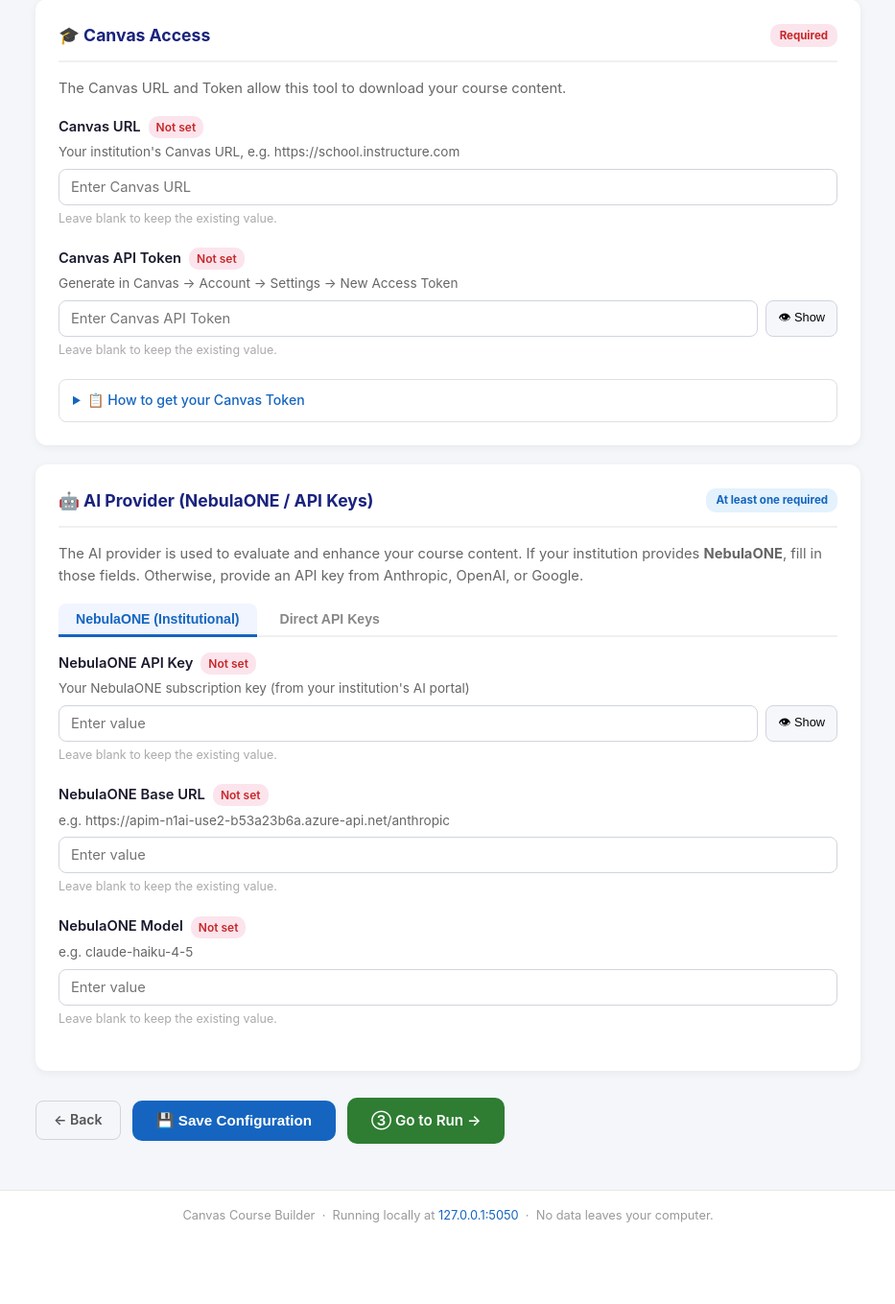
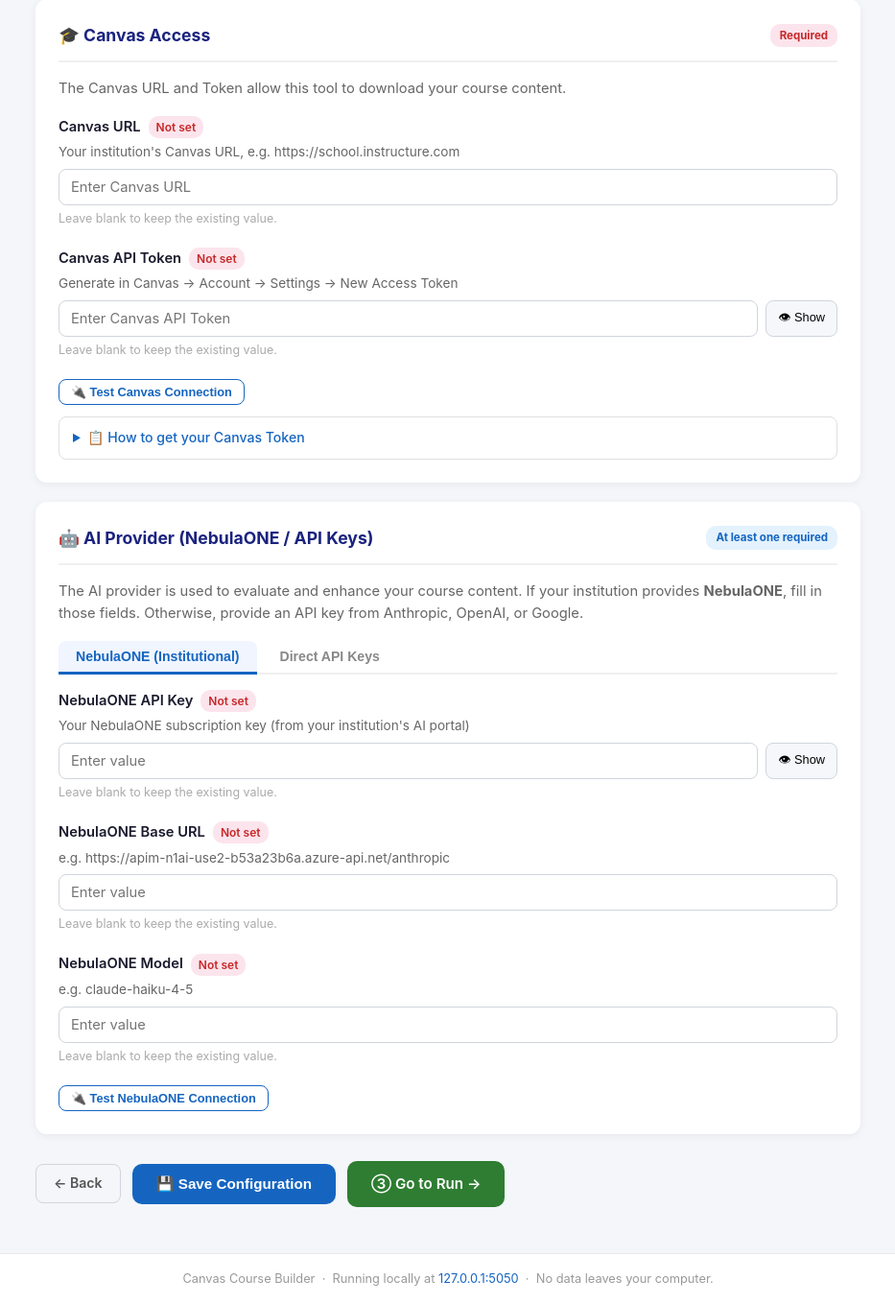
Before and after one commit to djfusco/hax-ai-canvas, a Flask app: page /setup in a window 1280 px wide. Shown: the part 233-1592 px from the top of the page at 96% size, without its empty margins (173-1106 px from the left). Before the commit the page ends 1507 px from the top, so only its background shows below. Run offline with Flask 3, Linux system fonts and the light colour scheme.

Commit message:
update config process

```diff
--- a/python/app/app.py
+++ b/python/app/app.py
@@ -28,6 +28,7 @@ except ImportError:
 from setup_wizard import (
     REQUIRED_ENV_VARS, load_env_values, mask_value, run_all_checks,
     save_env_values, validate_env_value, install_packages, PROJECT_ROOT,
+    test_canvas_connection, test_ai_connection,
 )
 from pipeline_runner import STEPS, get_job, start_run, stop_npm
 
@@ -122,6 +123,31 @@ def setup_save():
 
     save_env_values(new_values)
     return redirect(url_for("index"))
+
+
+@app.route("/setup/save-ajax", methods=["POST"])
+def setup_save_ajax():
+    """Save .env values via AJAX and return JSON (used by test-connection flow)."""
+    new_values = {}
+    errors = {}
+    for var in REQUIRED_ENV_VARS:
+        key   = var["key"]
+        value = request.form.get(key, "").strip()
+        if not value:
+            continue  # keep existing
+        validate = var.get("validate", "none")
+        err = validate_env_value(key, value, validate)
+        if err:
+            errors[key] = err
+        else:
+            new_values[key] = value
+
+    if errors:
+        return jsonify({"ok": False, "errors": errors})
+
+    if new_values:
+        save_env_values(new_values)
+    return jsonify({"ok": True})
 
 
 @app.route("/install-packages", methods=["POST"])
@@ -296,6 +322,22 @@ def api_checks():
     return jsonify(result)
 
 
+@app.route("/api/test-connection", methods=["POST"])
+def api_test_connection():
+    """Test a Canvas or AI provider connection using saved .env credentials."""
+    data = request.get_json() or {}
+    provider = data.get("provider", "").strip().lower()
+
+    if provider == "canvas":
+        result = test_canvas_connection()
+    elif provider in ("nebula", "anthropic", "openai", "gemini"):
+        result = test_ai_connection(provider)
+    else:
+        result = {"ok": False, "message": f"Unknown provider: {provider}"}
+
+    return jsonify(result)
+
+
 # ── main ──────────────────────────────────────────────────────────────────────
 
 def open_browser():
--- a/python/app/setup_wizard.py
+++ b/python/app/setup_wizard.py
@@ -308,6 +308,129 @@ def run_all_checks() -> Dict:
     return {"checks": checks, "all_ok": all_ok}
 
 
+# ── connection tests ──────────────────────────────────────────────────────────
+
+def test_canvas_connection() -> dict:
+    """Test Canvas API credentials by hitting /api/v1/users/self."""
+    import ssl
+    import urllib.request
+    import urllib.error
+    import json as _json
+
+    values = load_env_values()
+    url   = values.get("CANVAS_URL", "").rstrip("/")
+    token = values.get("CANVAS_TOKEN", "")
+
+    if not url or not token:
+        return {"ok": False, "message": "Canvas URL or Token is not configured."}
+
+    # Build an SSL context that uses certifi's CA bundle (fixes macOS Python installs)
+    try:
+        import certifi
+        ssl_ctx = ssl.create_default_context(cafile=certifi.where())
+    except ImportError:
+        ssl_ctx = ssl.create_default_context()
+
+    try:
+        req = urllib.request.Request(
+            f"{url}/api/v1/users/self",
+            headers={"Authorization": f"Bearer {token}"},
+        )
+        with urllib.request.urlopen(req, timeout=15, context=ssl_ctx) as resp:
+            data = _json.loads(resp.read())
+            name = data.get("name", "Unknown")
+            return {"ok": True, "message": f"Connected as {name}"}
+    except urllib.error.HTTPError as exc:
+        if exc.code == 401:
+            return {"ok": False, "message": "Invalid token — Canvas returned 401 Unauthorized."}
+        return {"ok": False, "message": f"Canvas returned HTTP {exc.code}."}
+    except Exception as exc:
+        return {"ok": False, "message": f"Connection failed: {exc}"}
+
+
+def test_ai_connection(provider: str) -> dict:
+    """Test an AI provider by sending a tiny prompt."""
+    values = load_env_values()
+
+    try:
+        if provider in ("nebula", "anthropic"):
+            try:
+                from anthropic import Anthropic
+            except ImportError:
+                return {"ok": False, "message": "anthropic package is not installed."}
+
+            if provider == "nebula":
+                key = values.get("NEBULA_API_KEY", "")
+                url = values.get("NEBULA_BASE_URL", "")
+                model = values.get("NEBULA_MODEL", "claude-haiku-4-5")
+                if not key or not url:
+                    return {"ok": False, "message": "NebulaONE API Key or Base URL is not configured."}
+                client = Anthropic(api_key=key, base_url=url)
+            else:
+                key = values.get("ANTHROPIC_API_KEY", "")
+                model = "claude-haiku-4-5"
+                if not key:
+                    return {"ok": False, "message": "Anthropic API Key is not configured."}
+                client = Anthropic(api_key=key)
+
+            r = client.messages.create(
+                model=model,
+                max_tokens=16,
+                messages=[{"role": "user", "content": "Say hello in 3 words."}],
+                timeout=20,
+            )
+            reply = r.content[0].text.strip()
+            return {"ok": True, "message": f"Connected — model replied: \"{reply}\""}
+
+        elif provider == "openai":
+            try:
+                from openai import OpenAI
+            except ImportError:
+                return {"ok": False, "message": "openai package is not installed."}
+
+            key = values.get("OPENAI_API_KEY", "")
+            if not key:
+                return {"ok": False, "message": "OpenAI API Key is not configured."}
+
+            client = OpenAI(api_key=key)
+            r = client.chat.completions.create(
+                model="gpt-4o-mini",
+                max_tokens=16,
+                messages=[{"role": "user", "content": "Say hello in 3 words."}],
+                timeout=20,
+            )
+            reply = r.choices[0].message.content.strip()
+            return {"ok": True, "message": f"Connected — model replied: \"{reply}\""}
+
+        elif provider == "gemini":
+            try:
+                from google import genai as _genai
+            except ImportError:
+                return {"ok": False, "message": "google-generativeai package is not installed."}
+
+            key = values.get("GEMINI_API_KEY", "")
+            if not key:
+                return {"ok": False, "message": "Gemini API Key is not configured."}
+
+            client = _genai.Client(api_key=key)
+            r = client.models.generate_content(
+                model="gemini-2.5-flash",
+                contents="Say hello in 3 words.",
+            )
+            reply = r.text.strip()
+            return {"ok": True, "message": f"Connected — model replied: \"{reply}\""}
+
+        else:
+            return {"ok": False, "message": f"Unknown provider: {provider}"}
+
+    except Exception as exc:
+        msg = str(exc)
+        # Trim very long error messages
+        if len(msg) > 300:
+            msg = msg[:300] + "…"
+        return {"ok": False, "message": f"Connection failed: {msg}"}
+
+
 def install_packages() -> tuple[bool, str]:
     """Attempt pip install of flask + requirements.txt. Returns (success, output)."""
     cmds = [
--- a/python/app/static/style.css
+++ b/python/app/static/style.css
@@ -392,6 +392,27 @@ code { font-family: 'SF Mono', Consolas, monospace; background: #f0f0f0; padding
 .file-path { color: #888; font-size: .78rem; font-family: monospace; }
 .file-item .btn { margin-left: auto; flex-shrink: 0; }
 
+/* ── Test connection ─────────────────────────────────────────────────────── */
+.test-connection-row {
+  display: flex;
+  align-items: center;
+  gap: 12px;
+  margin-top: 12px;
+  flex-wrap: wrap;
+}
+.test-row-multi { gap: 8px; }
+.test-result {
+  font-size: .85rem;
+  font-weight: 600;
+  padding: 4px 12px;
+  border-radius: 8px;
+  transition: all .2s;
+}
+.test-result:empty { display: none; }
+.test-result-ok      { background: #e8f5e9; color: #2e7d32; }
+.test-result-fail    { background: #ffebee; color: #c62828; }
+.test-result-pending { background: #e3f2fd; color: #1565c0; }
+
 /* ── Spinner animation ───────────────────────────────────────────────────── */
 @keyframes spin { to { transform: rotate(360deg); } }
 .spin { display: inline-block; animation: spin 1s linear infinite; }
--- a/python/app/templates/setup.html
+++ b/python/app/templates/setup.html
@@ -56,12 +56,19 @@
       </div>
       {% endfor %}
 
+      <div class="test-connection-row">
+        <button type="button" class="btn btn-outline btn-sm" onclick="testConnection('canvas', this)">
+          🔌 Test Canvas Connection
+        </button>
+        <span class="test-result" id="test-result-canvas"></span>
+      </div>
+
       <div class="canvas-token-help">
         <details>
           <summary>📋 How to get your Canvas Token</summary>
           <ol>
             <li>Log into Canvas</li>
-            <li>Click your profile picture (top right) → <strong>Account</strong></li>
+            <li>Click your profile picture (top left) → <strong>Account</strong></li>
             <li>Click <strong>Settings</strong></li>
             <li>Scroll to <strong>Approved Integrations</strong></li>
             <li>Click <strong>+ New Access Token</strong></li>
@@ -115,6 +122,12 @@
           <p class="field-note">Leave blank to keep the existing value.</p>
         </div>
         {% endfor %}
+        <div class="test-connection-row">
+          <button type="button" class="btn btn-outline btn-sm" onclick="testConnection('nebula', this)">
+            🔌 Test NebulaONE Connection
+          </button>
+          <span class="test-result" id="test-result-nebula"></span>
+        </div>
       </div>
 
       <div id="tab-direct" class="tab-content" style="display:none">
@@ -141,6 +154,18 @@
           <p class="field-note">Leave blank to keep the existing value.</p>
         </div>
         {% endfor %}
+        <div class="test-connection-row test-row-multi">
+          <button type="button" class="btn btn-outline btn-sm" onclick="testConnection('anthropic', this)">
+            🔌 Test Anthropic
+          </button>
+          <button type="button" class="btn btn-outline btn-sm" onclick="testConnection('openai', this)">
+            🔌 Test OpenAI
+          </button>
+          <button type="button" class="btn btn-outline btn-sm" onclick="testConnection('gemini', this)">
+            🔌 Test Gemini
+          </button>
+        </div>
+        <span class="test-result" id="test-result-direct"></span>
       </div>
     </div>
 
@@ -174,5 +199,60 @@ function showTab(tab, btn) {
   document.getElementById('tab-' + tab).style.display = '';
   btn.classList.add('active');
 }
+
+function testConnection(provider, btn) {
+  // Determine which result span to use
+  var resultId;
+  if (provider === 'canvas')                           resultId = 'test-result-canvas';
+  else if (provider === 'nebula')                      resultId = 'test-result-nebula';
+  else                                                 resultId = 'test-result-direct';
+  var resultEl = document.getElementById(resultId);
+
+  // Show loading state
+  btn.disabled = true;
+  var origText = btn.textContent;
+  btn.textContent = '⏳ Saving & testing…';
+  resultEl.className = 'test-result test-result-pending';
+  resultEl.textContent = 'Saving configuration…';
+
+  // Save current form values first, then test
+  var formData = new FormData(document.querySelector('form'));
+
+  fetch('/setup/save-ajax', {
+    method: 'POST',
+    body: formData,
+  })
+  .then(function(r) { return r.json(); })
+  .then(function(saveResult) {
+    if (!saveResult.ok) {
+      var msgs = Object.values(saveResult.errors || {}).join(', ');
+      resultEl.textContent = 'Save failed: ' + (msgs || 'validation error');
+      resultEl.className = 'test-result test-result-fail';
+      return Promise.reject('save-failed');
+    }
+    resultEl.textContent = 'Connecting…';
+    return fetch('/api/test-connection', {
+      method: 'POST',
+      headers: {'Content-Type': 'application/json'},
+      body: JSON.stringify({provider: provider}),
+    });
+  })
+  .then(function(r) { if (r) return r.json(); })
+  .then(function(data) {
+    if (!data) return;
+    resultEl.textContent = data.message;
+    resultEl.className = 'test-result ' + (data.ok ? 'test-result-ok' : 'test-result-fail');
+  })
+  .catch(function(err) {
+    if (err !== 'save-failed') {
+      resultEl.textContent = 'Request failed — is the app running?';
+      resultEl.className = 'test-result test-result-fail';
+    }
+  })
+  .finally(function() {
+    btn.disabled = false;
+    btn.textContent = origText;
+  });
+}
 </script>
 {% endblock %}
```
